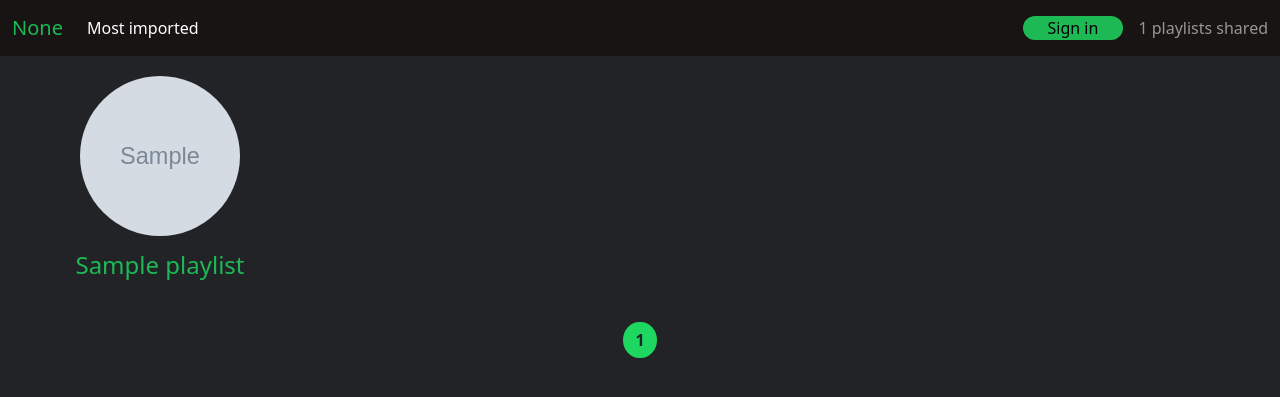
After one commit to behnambm/spotify, a Flask app: page /playlist/top/ in a window 1280 px wide. The commit adds this page. Shown: the top 397 px of the page. Run offline with Flask 2, Linux system fonts and the light colour scheme; tables that the repository leaves empty hold one stand-in row (values such as "Sample post"); grey boxes marked "Sample" are stand-in pictures; some libraries are stand-ins or nearby versions.

Commit message:
add most imported playlists page

```diff
--- a/app/templates/base.html
+++ b/app/templates/base.html
@@ -27,9 +27,9 @@
 
                 <li class="nav-item">
                 {% if active == 'most-imported' %}
-                    <a class="nav-link active" href="{{ url_for('me.my_page') }}">Most imported </a>
+                    <a class="nav-link active" href="{{ url_for('playlist.top_playlists') }}">Most imported </a>
                 {% else %}
-                    <a class="nav-link" href="{{ url_for('me.my_page') }}">Most imported </a>
+                    <a class="nav-link" href="{{ url_for('playlist.top_playlists') }}">Most imported </a>
                 {% endif %}
                 </li>
 
--- /dev/null
+++ b/app/templates/top.html
@@ -0,0 +1,30 @@
+{% extends "base.html" %}
+{% from 'macros/paginate.html' import render_pagination %}
+{% block title %}Top{% endblock %}
+
+{% block alerts %}
+    {% from 'macros/alerts.html' import show_alerts %}
+    {{ show_alerts('error') }}
+{% endblock %}
+
+{% block content %}
+    <div class="row">
+    {% if playlists %}
+    {% for playlist in playlists %}
+        <div class="col-lg-3 main-playlist-item">
+            <a href="{{ url_for('playlist.index', playlist_id=playlist.id) }}">
+                <img src="{{ playlist.playlist_image_url }}">
+                <h4>{{ playlist.playlist_name|truncate(25) }}</h4>
+            </a>
+        </div>
+    {% endfor %}
+    {% else %}
+        <div class="col-lg-4 offset-lg-4 main-not-found">Not found.</div>
+    {% endif %}
+    </div>
+    <div class="row">
+        <div class="col-lg-4 offset-lg-4" style="text-align: center">
+            {{ render_pagination(pagination, 'playlist.top_playlists') }}
+        </div>
+    </div>
+{% endblock %}
--- a/app/views/playlist/__init__.py
+++ b/app/views/playlist/__init__.py
@@ -89,3 +89,21 @@ def import_playlist():
     playlist_obj.save_to_db()
 
     return 'playlist created successfully', 201
+
+
+@playlist_bp.route('/top/')
+def top_playlists():
+    """
+    This endpoint shows most imported playlists
+    """
+    page = request.args.get('page', 1, type=int)
+    playlists = PlaylistModel.query.filter(PlaylistModel.import_count > 0).order_by(PlaylistModel.import_count.desc()).paginate(
+        page=page, per_page=8, error_out=False
+    )
+
+    return render_template(
+        'top.html',
+        playlists=playlists.items,
+        pagination=playlists,  # this is a pagination object,
+        active='most-imported',
+    )
```
